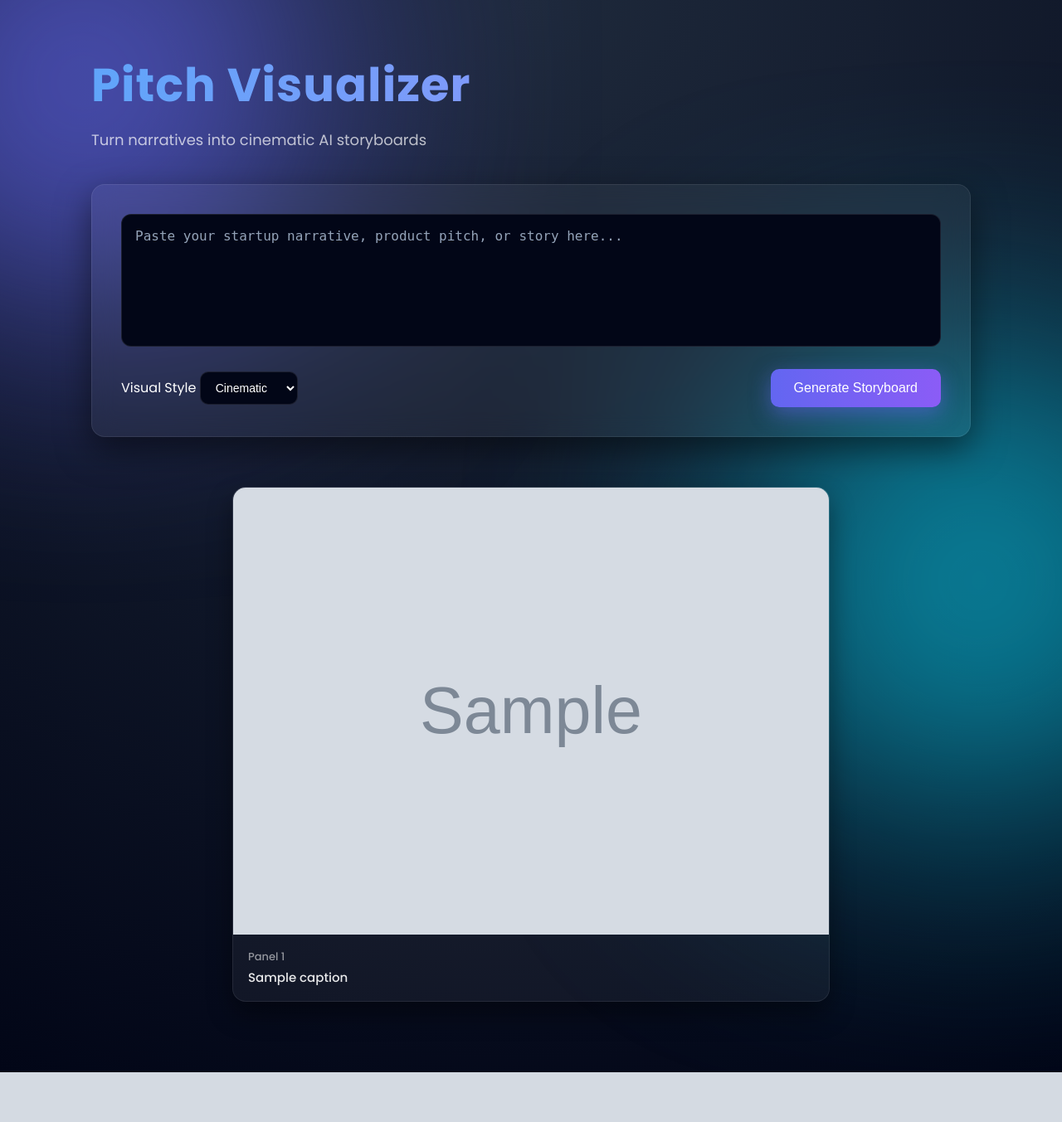
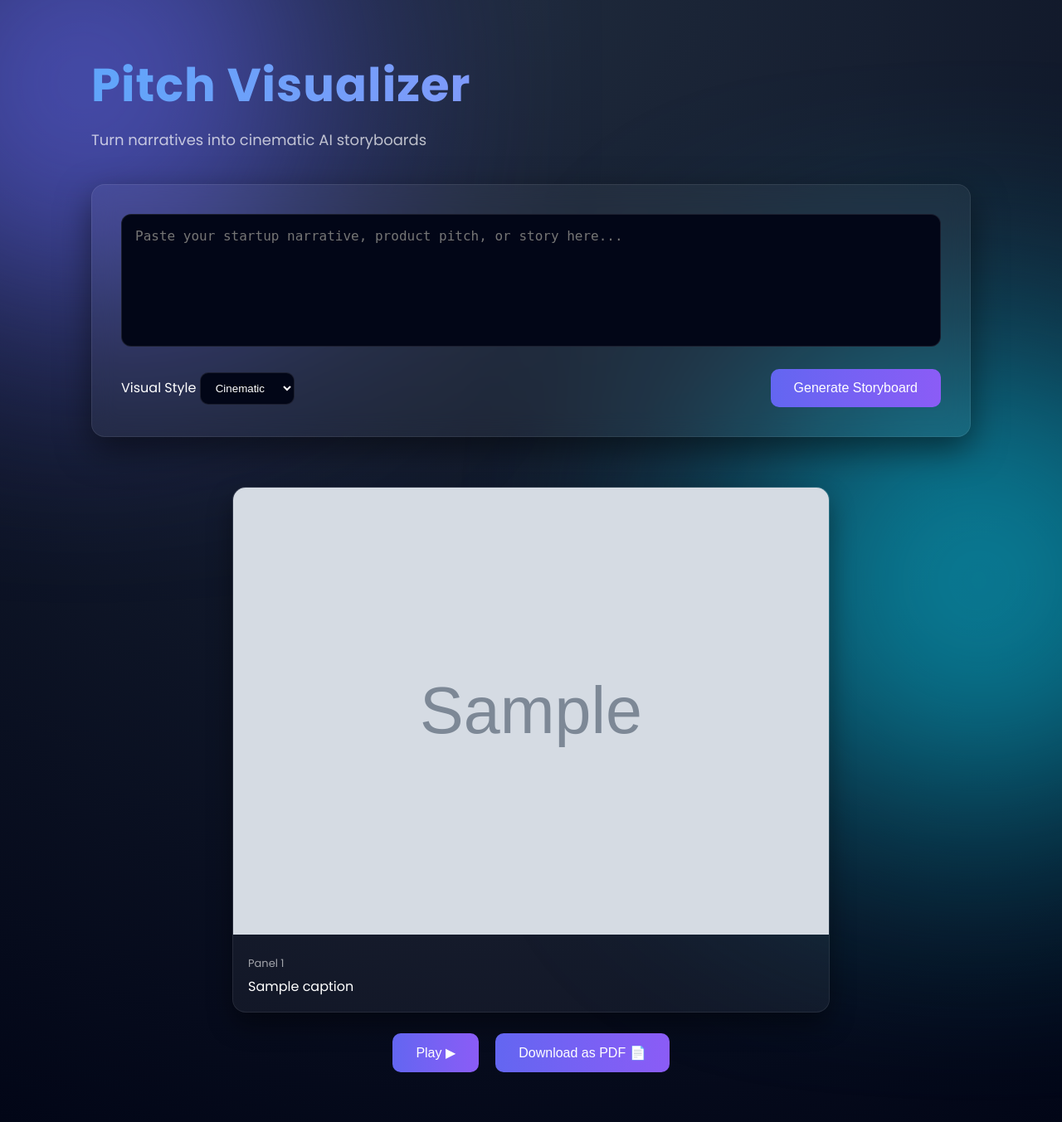
Before and after one commit to SmaranReddy/The-Pitch-Visualizer, a FastAPI app: template templates/index.html in a window 1280 px wide; the page is wider, and only the part inside the window is pictured. Shown: that part at 83% size. Before the commit the page ends 1293 px from the top of that part, so only its background shows below. Run offline with FastAPI, Linux system fonts and the light colour scheme; the template is opened without the code that fills it: most values are stand-ins (such as "Sample title", 1, 10 or a date in 2020); grey boxes marked "Sample" are stand-in pictures; some libraries are stand-ins or nearby versions.

Commit message:
final commit

```diff
--- a/templates/index.html
+++ b/templates/index.html
@@ -7,6 +7,8 @@
 <title>Pitch Visualizer</title>
 
 <link href="https://fonts.googleapis.com/css2?family=Poppins:wght@300;400;500;600;700&display=swap" rel="stylesheet">
+
+<script src="https://cdnjs.cloudflare.com/ajax/libs/jspdf/2.5.1/jspdf.umd.min.js"></script>
 
 <style>
 
@@ -23,8 +25,6 @@ color:white;
 min-height:100vh;
 overflow-x:hidden;
 }
-
-/* glowing background blobs */
 
 body::before,
 body::after{
@@ -55,8 +55,6 @@ margin:auto;
 padding:60px 20px;
 }
 
-/* TITLE */
-
 h1{
 font-size:56px;
 font-weight:700;
@@ -73,8 +71,6 @@ margin-bottom:40px;
 font-size:18px;
 }
 
-/* CARD */
-
 .input-card{
 background:rgba(255,255,255,0.05);
 backdrop-filter:blur(14px);
@@ -83,8 +79,6 @@ padding:35px;
 box-shadow:0 15px 40px rgba(0,0,0,0.5);
 border:1px solid rgba(255,255,255,0.08);
 }
-
-/* TEXTAREA */
 
 textarea{
 width:100%;
@@ -96,20 +90,7 @@ font-size:16px;
 background:#020617;
 color:white;
 resize:none;
-transition:0.3s;
 }
-
-textarea:focus{
-outline:none;
-border:1px solid #6366f1;
-box-shadow:0 0 10px #6366f180;
-}
-
-textarea::placeholder{
-color:#94a3b8;
-}
-
-/* CONTROLS */
 
 .controls{
 margin-top:20px;
@@ -126,10 +107,7 @@ border-radius:10px;
 border:1px solid rgba(255,255,255,0.1);
 background:#020617;
 color:white;
-font-size:14px;
 }
-
-/* BUTTON */
 
 button{
 background:linear-gradient(90deg,#6366f1,#8b5cf6);
@@ -138,18 +116,13 @@ border:none;
 padding:14px 28px;
 border-radius:10px;
 font-size:16px;
-font-weight:500;
 cursor:pointer;
 transition:0.3s;
-box-shadow:0 8px 25px rgba(99,102,241,0.5);
 }
 
 button:hover{
 transform:translateY(-3px);
-box-shadow:0 15px 35px rgba(99,102,241,0.7);
 }
-
-/* STORYBOOK VIEWER */
 
 .storyboard-viewer{
 margin-top:60px;
@@ -158,15 +131,12 @@ flex-direction:column;
 align-items:center;
 }
 
-/* PANEL */
-
 .panel{
 background:rgba(255,255,255,0.05);
 border-radius:16px;
 overflow:hidden;
 box-shadow:0 15px 30px rgba(0,0,0,0.4);
 border:1px solid rgba(255,255,255,0.08);
-transition:0.4s;
 max-width:720px;
 width:100%;
 display:none;
@@ -174,34 +144,14 @@ display:none;
 
 .panel.active{
 display:block;
-animation:fadeIn 0.5s ease;
 }
-
-.panel:hover{
-transform:translateY(-8px);
-box-shadow:0 25px 50px rgba(0,0,0,0.6);
-}
-
-/* IMAGE */
 
 .panel img{
 width:100%;
-display:block;
-transition:0.5s;
 }
-
-.panel:hover img{
-transform:scale(1.05);
-}
-
-/* CAPTION */
 
 .caption{
 padding:18px;
-font-weight:500;
-font-size:15px;
-line-height:1.4;
-opacity:0.9;
 }
 
 .panel-number{
@@ -210,15 +160,12 @@ font-size:13px;
 margin-bottom:5px;
 }
 
-/* NAVIGATION */
-
 .slide-controls{
 margin-top:25px;
 display:flex;
 gap:20px;
+flex-wrap:wrap;
 }
-
-/* LOADING ANIMATION */
 
 .loader{
 display:none;
@@ -237,20 +184,7 @@ margin:auto;
 }
 
 @keyframes spin{
-to{
-transform:rotate(360deg);
-}
-}
-
-@keyframes fadeIn{
-from{
-opacity:0;
-transform:translateY(20px);
-}
-to{
-opacity:1;
-transform:translateY(0);
-}
+to{transform:rotate(360deg);}
 }
 
 </style>
@@ -317,7 +251,12 @@ transform:translateY(0);
 <div class="slide-controls">
 
 <button id="prevBtn" onclick="prevSlide()">Previous</button>
+
+<button id="playBtn" onclick="togglePlayback()">Play ▶</button>
+
 <button id="nextBtn" onclick="nextSlide()">Next</button>
+
+<button onclick="downloadPDF()">Download as PDF 📄</button>
 
 </div>
 
@@ -331,9 +270,9 @@ function showLoader(){
 document.getElementById("loader").style.display="block";
 }
 
-/* Story slide navigation */
-
 let currentSlide = 0
+let autoplay = false
+let interval
 
 function getSlides(){
 return document.querySelectorAll(".slide")
@@ -346,20 +285,16 @@ const slides = getSlides()
 const prevBtn = document.getElementById("prevBtn")
 const nextBtn = document.getElementById("nextBtn")
 
-if(!prevBtn || !nextBtn) return
-
-// Hide previous button on first slide
 if(currentSlide === 0){
-prevBtn.style.display = "none"
+prevBtn.style.display="none"
 }else{
-prevBtn.style.display = "inline-block"
+prevBtn.style.display="inline-block"
 }
 
-// Hide next button on last slide
-if(currentSlide === slides.length - 1){
-nextBtn.style.display = "none"
+if(currentSlide === slides.length-1){
+nextBtn.style.display="none"
 }else{
-nextBtn.style.display = "inline-block"
+nextBtn.style.display="inline-block"
 }
 
 }
@@ -368,9 +303,7 @@ function showSlide(index){
 
 const slides = getSlides()
 
-if(slides.length === 0) return
-
-slides.forEach(slide => slide.classList.remove("active"))
+slides.forEach(slide=>slide.classList.remove("active"))
 
 slides[index].classList.add("active")
 
@@ -382,29 +315,81 @@ function nextSlide(){
 
 const slides = getSlides()
 
-if(slides.length === 0) return
-
-if(currentSlide < slides.length - 1){
+if(currentSlide < slides.length-1){
 currentSlide++
 showSlide(currentSlide)
+}else{
+stopPlayback()
 }
 
 }
 
 function prevSlide(){
 
-const slides = getSlides()
-
-if(slides.length === 0) return
-
-if(currentSlide > 0){
+if(currentSlide>0){
 currentSlide--
 showSlide(currentSlide)
 }
 
 }
 
-/* Keyboard navigation */
+function togglePlayback(){
+
+const playBtn=document.getElementById("playBtn")
+
+if(!autoplay){
+
+autoplay=true
+playBtn.innerText="Pause ⏸"
+
+interval=setInterval(()=>{
+nextSlide()
+},2000)
+
+}else{
+
+stopPlayback()
+
+}
+
+}
+
+function stopPlayback(){
+
+const playBtn=document.getElementById("playBtn")
+
+autoplay=false
+clearInterval(interval)
+
+playBtn.innerText="Play ▶"
+
+}
+
+async function downloadPDF(){
+
+const { jsPDF } = window.jspdf
+
+const slides=getSlides()
+
+const pdf=new jsPDF()
+
+for(let i=0;i<slides.length;i++){
+
+const img=slides[i].querySelector("img")
+const caption=slides[i].querySelector(".caption").innerText
+
+if(i>0) pdf.addPage()
+
+pdf.addImage(img.src,"PNG",10,20,190,100)
+
+pdf.setFontSize(12)
+pdf.text(caption,10,140)
+
+}
+
+pdf.save("storyboard.pdf")
+
+}
 
 document.addEventListener("keydown",function(e){
 
@@ -418,17 +403,12 @@ prevSlide()
 
 })
 
-/* Initialize slider */
-
-document.addEventListener("DOMContentLoaded", function () {
+document.addEventListener("DOMContentLoaded",function(){
 showSlide(currentSlide)
 })
 
-/* Hide loader after page loads */
-
-window.addEventListener("load", function(){
-const loader = document.getElementById("loader")
-if(loader) loader.style.display="none"
+window.addEventListener("load",function(){
+document.getElementById("loader").style.display="none"
 })
 
 </script>
```
